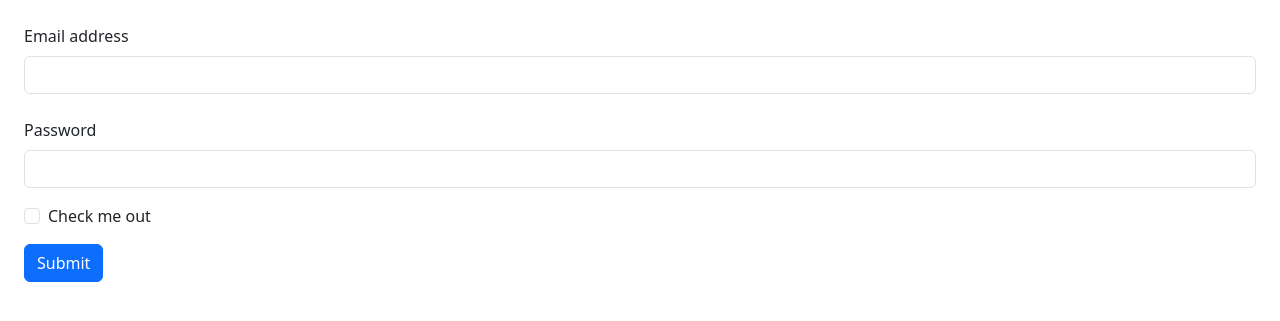
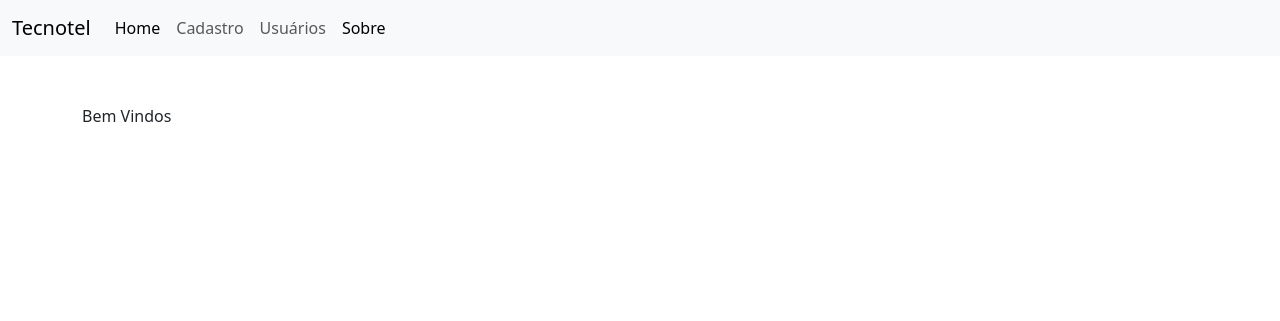
Before and after one commit to Rafhael-Viana/PHP, a PHP site: page /index.php in a window 1280 px wide. Shown: the top 321 px of the page. Run offline with PHP 8.4, Linux system fonts and the light colour scheme.

Commit message:
commit: Add processing to functionalities

```diff
--- a/src/index.php
+++ b/src/index.php
@@ -9,24 +9,59 @@
   <body>
 
     <div class="" >
-      <form method="POST" action="connection.php" class = "p-4 ">
-        <div class="mb-4">
-          <label for="exampleInputEmail1" class="form-label">Email address</label>
-          <input type="email" class="form-control" id="exampleInputEmail1" aria-describedby="emailHelp">
+      <nav class="navbar navbar-expand-lg bg-body-tertiary">
+        <div class="container-fluid">
+          <a class="navbar-brand" href="#">Tecnotel</a>
+          <button class="navbar-toggler" type="button" data-bs-toggle="collapse" data-bs-target="#navbarNav" aria-controls="navbarNav" aria-expanded="false" aria-label="Toggle navigation">
+            <span class="navbar-toggler-icon"></span>
+          </button>
+          <div class="collapse navbar-collapse" id="navbarNav">
+            <ul class="navbar-nav">
+              <li class="nav-item">
+                <a class="nav-link active" aria-current="page" href="index.php">Home</a>
+              </li>
+              <li class="nav-item">
+                <a class="nav-link" href="?page=registro">Cadastro</a>
+              </li>
+              <li class="nav-item">
+                <a class="nav-link" href="?page=listar">Usuários</a>
+              </li>
+              <li class="nav-item">
+                <a class="nav-link active" aria-current="page" href="#">Sobre</a>
+              </li>
+            </ul>
+          </div>
         </div>
-        <div class="mb-3">
-          <label for="exampleInputPassword1" class="form-label">Password</label>
-          <input type="password" class="form-control" id="exampleInputPassword1">
-        </div>
-        <div class="mb-3 form-check">
-          <input type="checkbox" class="form-check-input" id="exampleCheck1">
-          <label class="form-check-label" for="exampleCheck1">Check me out</label>
-        </div>
-        <button type="submit" class="btn btn-primary">Submit</button>
-      </form>
+      </nav>
     </div>
 
     <script src="https://cdn.jsdelivr.net/npm/bootstrap@5.3.3/dist/js/bootstrap.bundle.min.js" integrity="sha384-YvpcrYf0tY3lHB60NNkmXc5s9fDVZLESaAA55NDzOxhy9GkcIdslK1eN7N6jIeHz" crossorigin="anonymous"></script>
 
+    <div class="container">
+      <div class="row">
+        <div class="col mt-5">
+
+          <?php
+              include("connection.php");
+              switch (@$_REQUEST["page"]) {
+              case 'registro':
+                include("cadastro.php");
+                break;
+
+              case 'listar':
+                include("users.php");
+                break;
+
+              default:
+                print "Bem Vindos";
+                break;
+            }
+          ?>
+
+        </div>
+      </div>
+    </div>
+
+
   </body>
 </html>
```
